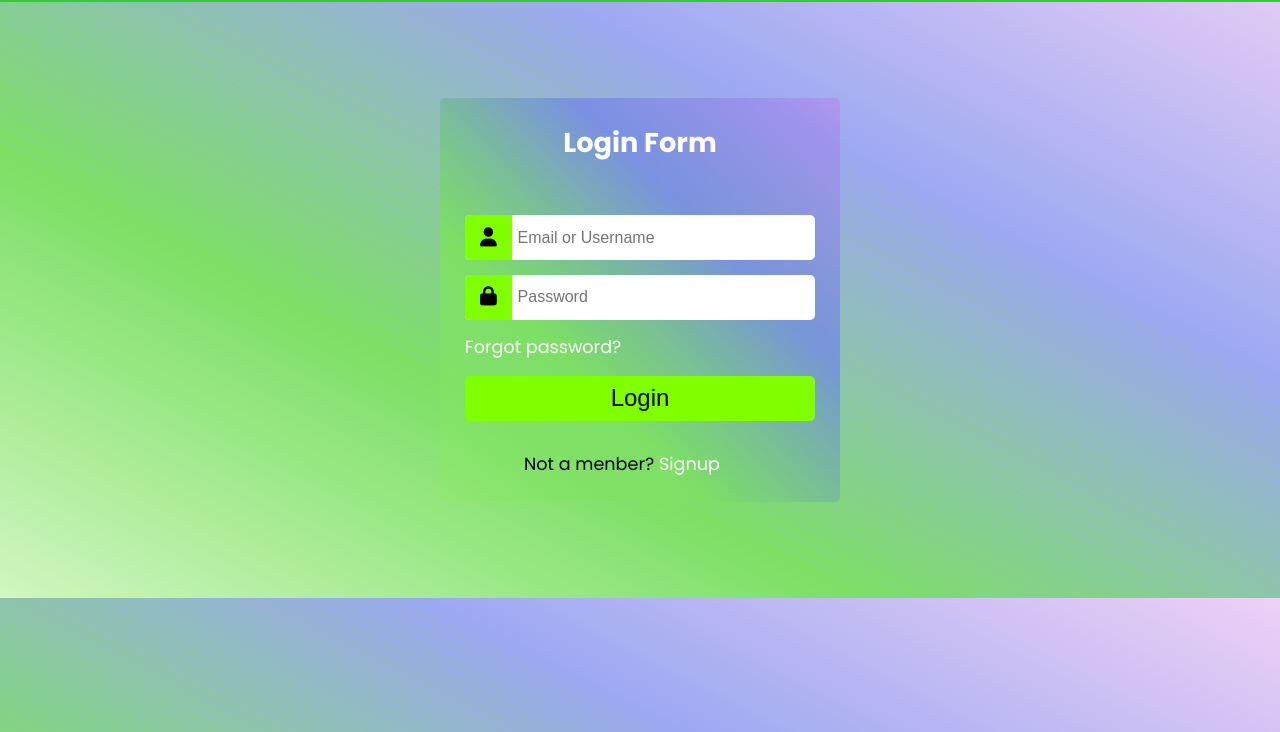
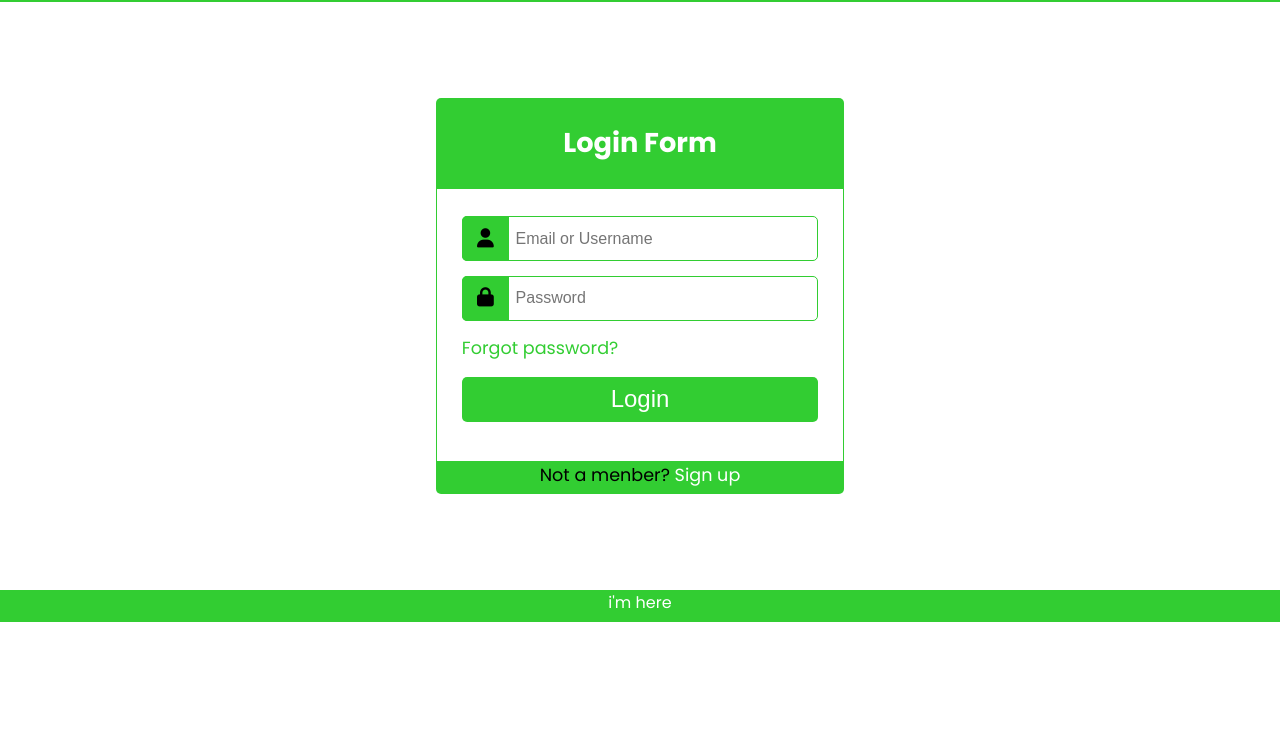
Before and after one commit to wedidit02/Webproject, a plain HTML site: page login.html in a window 1280 px wide. Shown: the part 68-800 px from the top of the page. Drawn offline with Linux system fonts and the light colour scheme.

Commit message:
changing coloron login page

```diff
--- a/css/login.css
+++ b/css/login.css
@@ -5,12 +5,10 @@
 }
 body{
     font-family: "Poppins", sans-serif;
-    background: linear-gradient(to right  top, #90eb6c6c, #7ddf65, #6c7febab, #c765df4d);
 }
 
 .container{
-   max-width: 27.5rem;
-   padding: 0 1.25rem;
+   max-width: 25.5rem;
    margin: 6rem auto;
 
 }
@@ -18,12 +16,11 @@ body{
 .container .wrapper{
     width: 100%;
     border: none;
-    border-radius: 0.3125rem;
-    background: linear-gradient(to right  top, #90eb6c6c, #7ddf65, #6c7febab, #c765df4d);
+    border: 0.1rem solid limegreen;
     box-shadow: outset 5px 5px 5px 5px rgba(26,188,156,0.25);
 }
 
-.wrapper .titel{
+.container .titel{
     display: flex;
     height: 5.625rem;
     width: 100%;
@@ -33,6 +30,7 @@ body{
     align-items: center;
     justify-content: center;
     border-radius: 0.3125rem 0.3125rem 0 0;
+    background: limegreen;
 }
 
 .wrapper form{
@@ -54,7 +52,7 @@ body{
     padding-left: 3.3rem;
     font-size: 1rem;
     border-radius: 0.3125rem;
-    border: none;
+    border: 0.1rem solid limegreen;
     transition: all 0.3s ease;
 
 }
@@ -66,7 +64,7 @@ body{
     display: flex;
     align-items: center;
     justify-content: center;
-    background: chartreuse;
+    background: limegreen;
     border-radius: 0.3125rem 0 0 0.3125rem;
 }
 .wrapper form .forgot-pass{
@@ -75,7 +73,7 @@ body{
 .wrapper form .forgot-pass a{
     text-decoration: none;
     font-size: 1.1rem;
-    color: #fff;
+    color: limegreen;
 
 }
 .wrapper form .forgot-pass a:hover{
@@ -88,20 +86,24 @@ body{
     border: none;
     border-radius: 0.32rem;
     cursor: pointer;
-    background: chartreuse;
+    background: limegreen;
+    color: #fff;
 }
 .wrapper form .button input:hover{
-    background: aqua;
+    background: rgb(154, 250, 145);
 }
-.wrapper form .signup-link{
+.container .signup-link{
     font-size: 1.1rem;
-    align-items: center;
-    padding: 1rem 0 0 3.7rem ;
+    text-align: center;
+    background: limegreen;
+    border-radius: 0 0 0.3125rem 0.3125rem;
+    width: 100%;
+    height: 2rem;
 }
-.wrapper form .signup-link a{
+.container .signup-link a{
     text-decoration:none;
     color: #fff;
 }
-.wrapper form .signup-link a:hover{
+.container .signup-link a:hover{
     text-decoration:underline;
 }
--- a/css/smallscreen.css
+++ b/css/smallscreen.css
@@ -147,7 +147,7 @@ form .row .username input:hover::placeholder{
 }
 
 form .button-row button{
-    width: 3.125rem;
+    width: 3.7rem;
     height: 1.875rem;
     font-size: 0.9rem;
     font-weight: 600;
@@ -173,8 +173,8 @@ form .button-row button{
 form .button-row button:hover{
     background: linear-gradient(
     to right bottom,
-    rgba(255, 255, 255, 0.7),
-    rgba(255, 255, 255, 0.3));
+    rgba(111, 248, 83, 0.7),
+    rgb(0, 245, 20));
 }
 
 .cartigory{
--- a/login.html
+++ b/login.html
@@ -28,8 +28,8 @@
         </div>
     </div>
     <div class="container">
+        <div class="titel"><span>Login Form</span></div>
         <div class="wrapper">
-            <div class="titel"><span>Login Form</span></div>
             <form action="#">
                 <div class="row">
                     <i class="fas fa-user"></i>
@@ -43,9 +43,12 @@
                 <div class="row button">
                     <input type="submit" value="Login">
                 </div>
-                <div class="signup-link">Not a menber? <a href="register.html">Signup</a></div>
             </form>
         </div>
+        <div class="signup-link">Not a menber? <a href="register.html">Sign up</a></div>
     </div>
+    <footer>
+        <span>i'm here</span>
+    </footer>
 </body>
 </html>
```
Also changed, not shown: index.html (+1 -1 lines).
